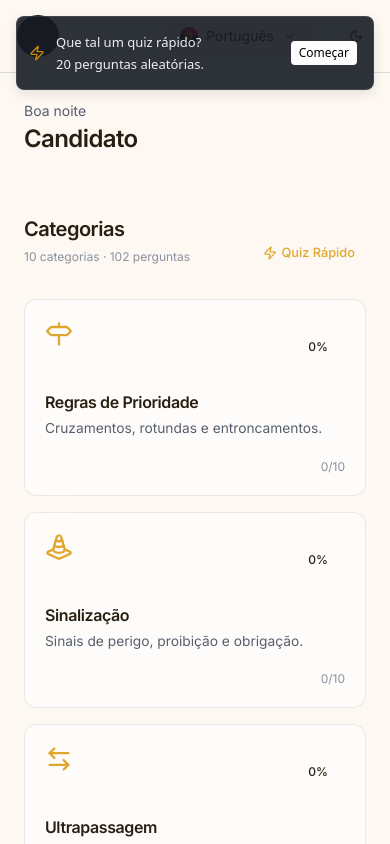
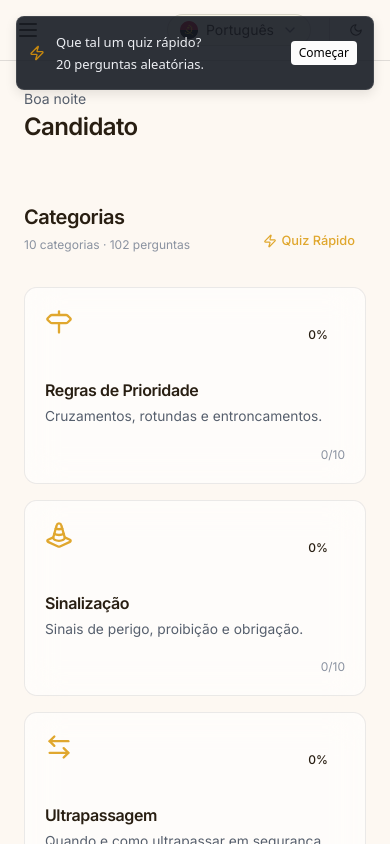
Before and after one commit to makeneto/master-driver, a Next.js app: page / in a window 390 px wide. Shown: the top 844 px of the page. Built offline with nearby package versions, Linux system fonts and the light colour scheme.

Commit message:
style: remove shadcn button

```diff
--- a/src/components/layout/mobile-sidebar.tsx
+++ b/src/components/layout/mobile-sidebar.tsx
@@ -12,14 +12,13 @@ export function MobileSidebar() {
 
   return (
     <React.Fragment>
-      <Button
+      <button
         type="button"
         onClick={() => setOpen(true)}
         aria-label="Abrir menu"
-        className="glass-hover flex sm:hidden h-11 w-11 items-center justify-center rounded-full text-[var(--color-text)]"
       >
         <Menu className="h-6 w-6" />
-      </Button>
+      </button>
 
       <AnimatePresence>
         {open && <MobileSidebarDrawer onClose={() => setOpen(false)} />}
```
